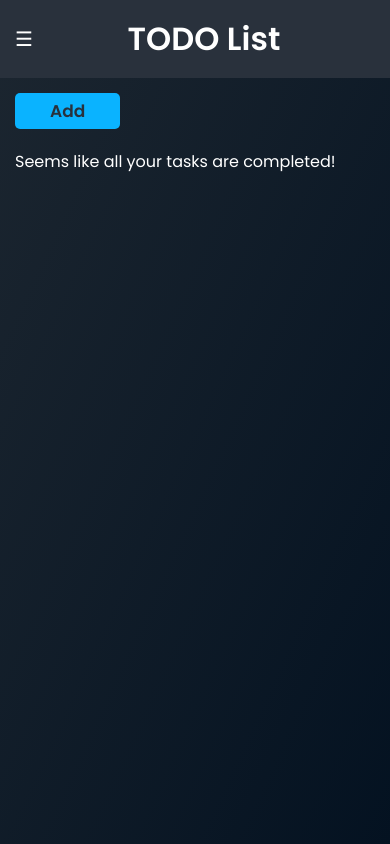
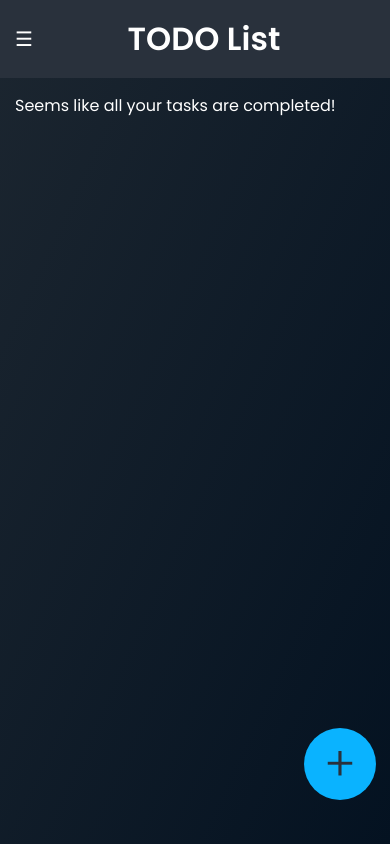
Before and after one commit to Yudin101/TODO-List, a Flask app: page / in a window 390 px wide. Run offline with Flask 3, Linux system fonts and the light colour scheme; the visitor is signed in with stand-in values (Sample User, id 1); data that the repository does not hold is empty; some libraries are stand-ins or nearby versions.

Commit message:
changed add button in responsive mode

```diff
--- a/static/styles.css
+++ b/static/styles.css
@@ -312,7 +312,7 @@ nav p{
 	margin-bottom: 15px;
 }
 
-.add-button{
+.rect-button-top{
 	background: var(--clr);
 	border: none;
 	padding: 5px 35px;
@@ -325,11 +325,11 @@ nav p{
 	transition: 0.2s;
 }
 
-.add-button:hover{
+.rect-button-top:hover{
 	background: #029be8;
 }
 
-.add-button:active{
+.rect-button-top:active{
 	background: #0077b3;
 }
 
@@ -638,7 +638,33 @@ nav p{
 	display: none;
 }
 
-@media (max-width: 600px){
+
+@media (max-width: 700px){
+	#add-button-desktop{
+		display: none;
+	}
+
+	#add-button-phone{
+		position: fixed;
+		right: 0;
+		bottom: 0;
+		padding: 0;
+		margin: 0 20px 50px 0;
+		border: none;
+		height: 60px;
+		width: 60px;
+		border-radius: 50%;
+		font-size: 40px;
+		font-weight: 300;
+		scale: 1.2;
+	}
+
+	.add-button-phone{
+		display: flex;
+		justify-content: right;
+		background-color: red;
+	}
+
 	.contents{
 		width: 100%;
 		padding: 15px;
--- a/templates/about.html
+++ b/templates/about.html
@@ -9,7 +9,7 @@
 		{% if account %}
 			<div>
 				<a href="/">
-					<button class="add-button">Go Back</button>
+					<button class="rect-button-top">Go Back</button>
 				</a>
 			</div>
 		{% endif %}
--- a/templates/change.html
+++ b/templates/change.html
@@ -18,7 +18,7 @@
 	<div class="contents">
 		<div>
 			<a href="/settings">
-				<button class="add-button">Go Back</button>
+				<button class="rect-button-top">Go Back</button>
 			</a>
 		</div>
 		<h2>Change password for user : {{account}}</h2>
--- a/templates/delete.html
+++ b/templates/delete.html
@@ -18,7 +18,7 @@
 	<div class="contents">
 		<div>
 			<a href="/settings">
-				<button class="add-button">Go Back</button>
+				<button class="rect-button-top">Go Back</button>
 			</a>
 		</div>
 		<h2>Confirm deleting user : {{account}}</h2>
--- a/templates/index.html
+++ b/templates/index.html
@@ -8,7 +8,7 @@
 	<div class="contents">
 		<div>
 			<a href="/add">
-				<button class="add-button">Add</button>
+				<button id="add-button-desktop" class="rect-button-top">Add</button>
 			</a>
 		</div>
 		<ul>
@@ -45,5 +45,10 @@
 				{% endfor %}
 			{% endif %}
 		</ul>
+		<div class="add-button-phone">
+			<a href="/add">
+				<button class="rect-button-top" id="add-button-phone">+</button>
+			</a>
+		</div>
 	</div>
 {% endblock %}
--- a/templates/settings.html
+++ b/templates/settings.html
@@ -8,7 +8,7 @@
 	<div class="contents">
 		<div>
 			<a href="/">
-				<button class="add-button">Go Back</button>
+				<button class="rect-button-top">Go Back</button>
 			</a>
 		</div>
 		<h2>Settings for the user : {{account}}</h2>
```
